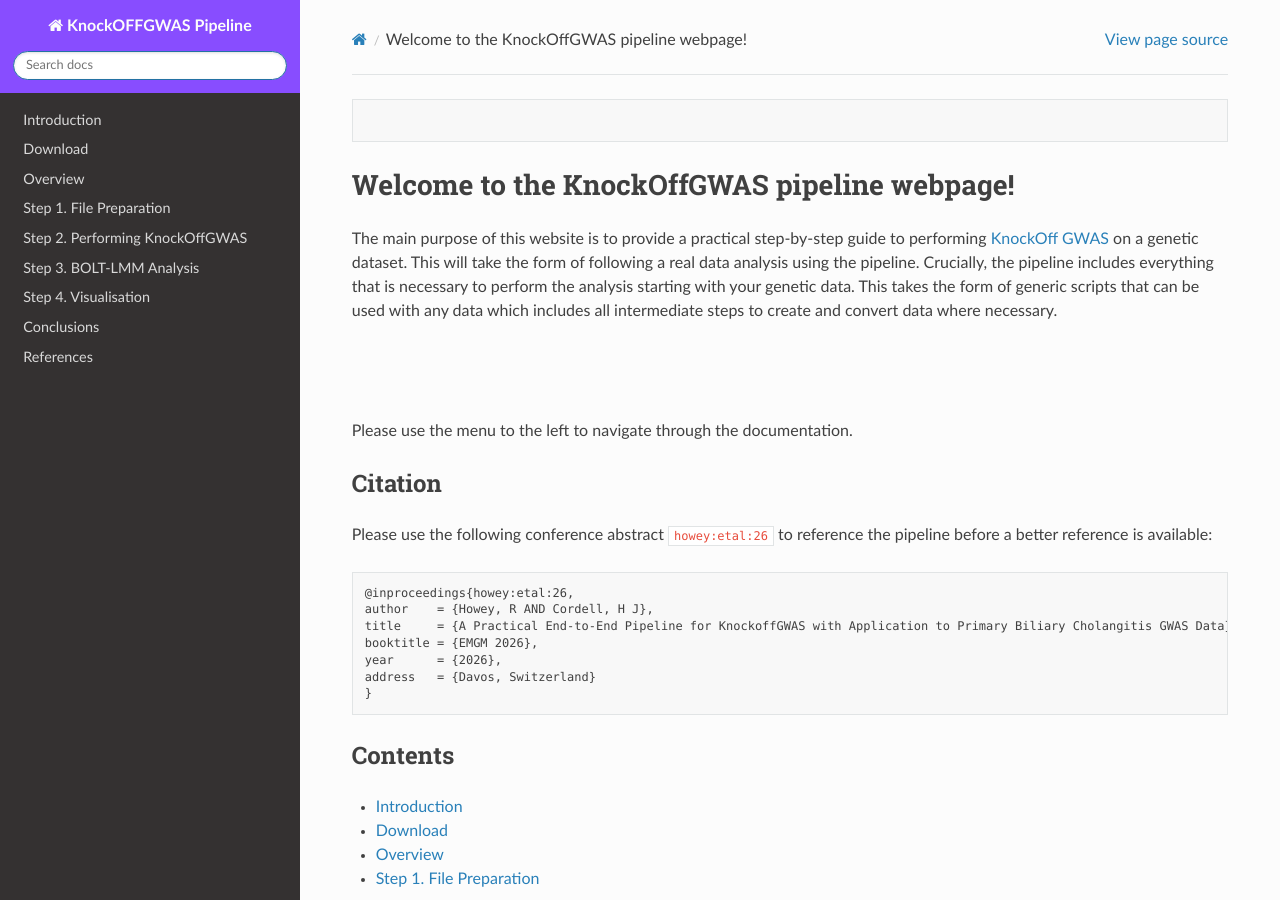
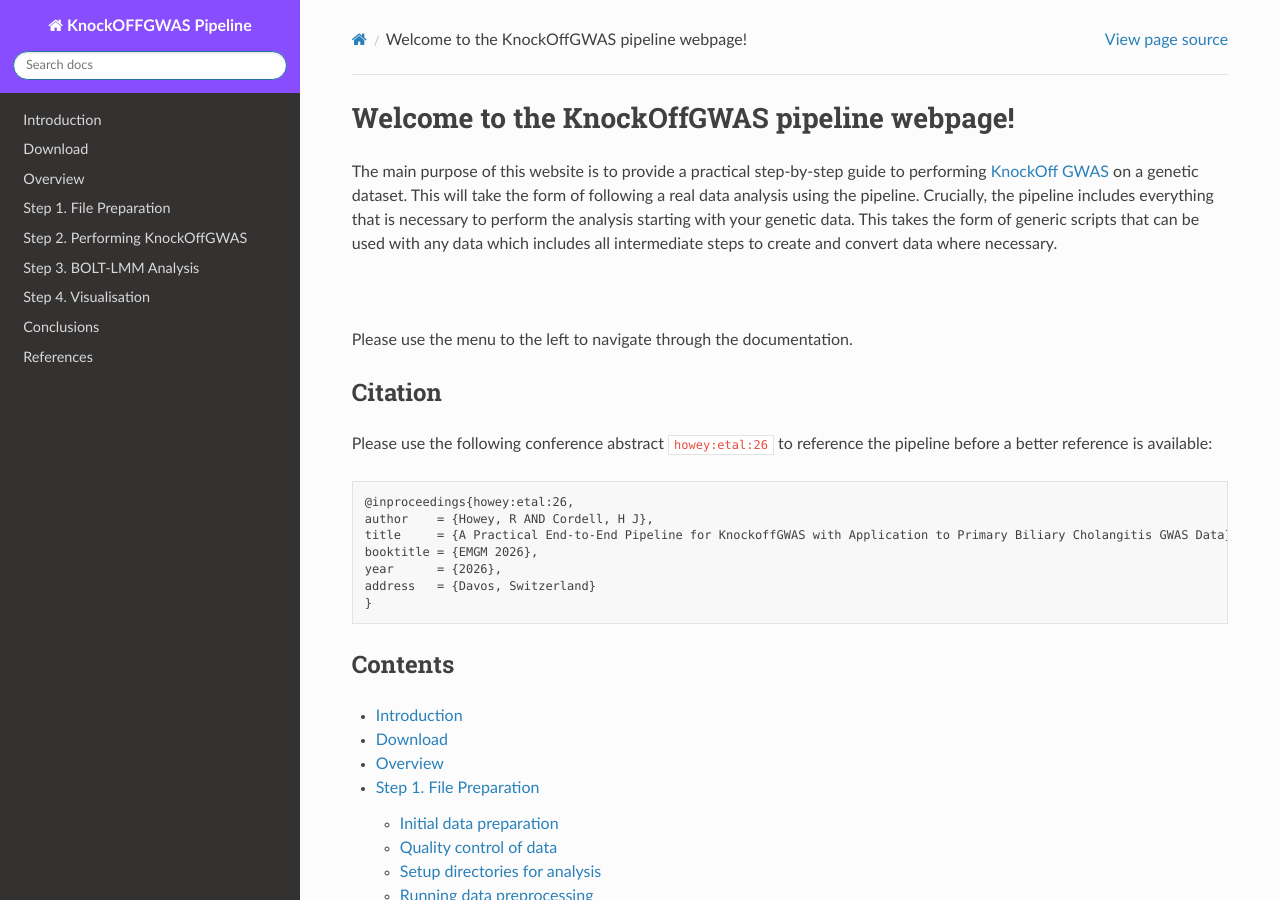
Before and after one commit to NewcastleRSE/knockoff-gwas, a Sphinx documentation site: the page built from docs/index.rst, in a window 1280 px wide and 900 px high. Built offline with Sphinx 7.4.7 and the Read the Docs theme 3.1.0, drawn with Linux system fonts in a browser that asks for light colours; cross-references to code outside the pages are shown as plain code.

Commit message:
Removed spacing

```diff
--- a/docs/index.rst
+++ b/docs/index.rst
@@ -1,13 +1,10 @@
 .. Created 15/01/2026
-
-.. code-block:: none
 
 Welcome to the KnockOffGWAS pipeline webpage!
 =============================================
 
 The main purpose of this website is to provide a practical step-by-step guide to performing `KnockOff GWAS <https://msesia.github.io/knockoffgwas/index.html>`_ on a genetic dataset. This will take the form of following a real data analysis using the pipeline. Crucially, the pipeline includes everything that is necessary to perform the analysis starting with your genetic data. This takes the form of generic scripts that can be used with any data which includes all intermediate steps to create and convert data where necessary.
 
-|
 |
 
 Please use the menu to the left to navigate through the documentation.
```
